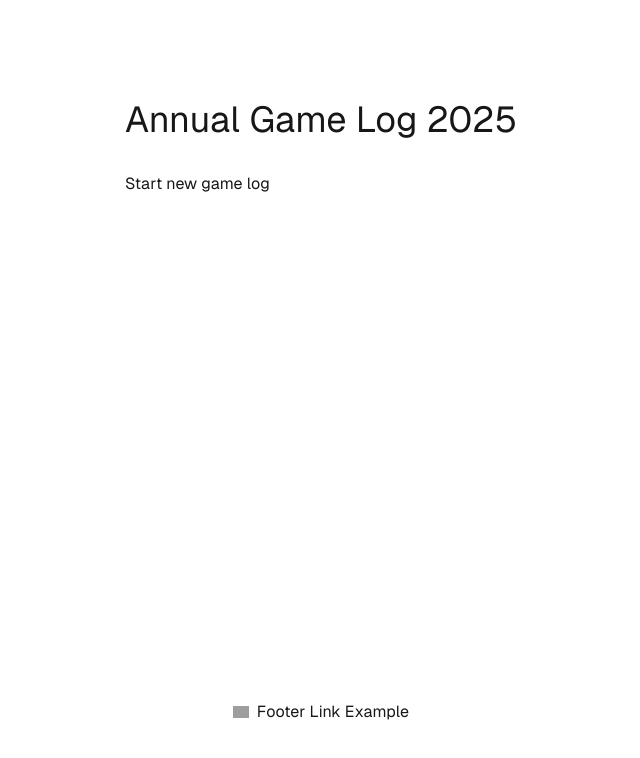
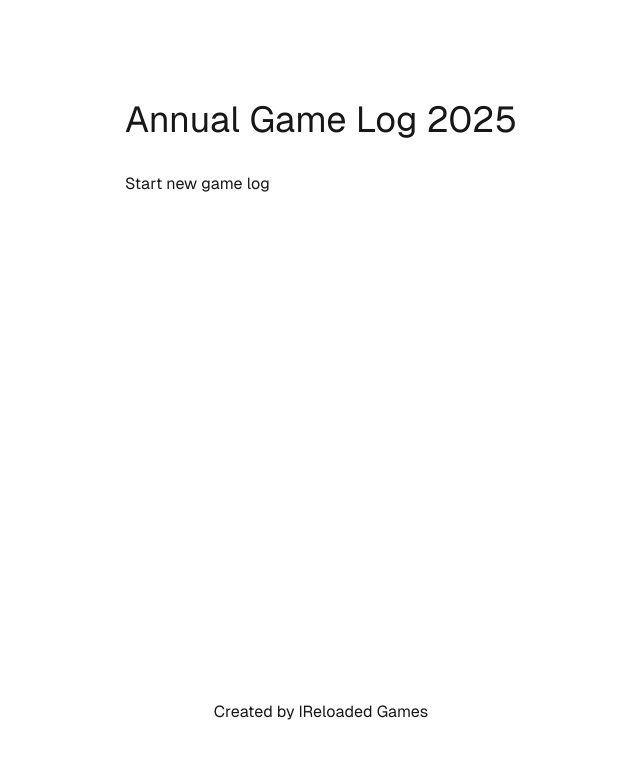
Before and after one commit to bren-codes94/annual-game-log, a Next.js app: page / in a window 1280 px wide. Shown: the top 758 px of the page, without its empty margins (319-959 px from the left). Built offline with nearby package versions, Linux system fonts and the light colour scheme; grey boxes are pictures that could not be loaded.

Commit message:
set up base of dashboard page

```diff
--- /dev/null
+++ b/app/dashboard/page.tsx
@@ -0,0 +1,19 @@
+export default function Dashboard() {
+  // TODO: style page layout
+  // TODO: pass game log data to page
+  return (
+    <>
+      <section className="gameLogOverview">
+        <h2 className="text-4xl">Your 2025 Game Log</h2>
+        <div className="logHeaders">
+          <h4>Title</h4>
+          <h4>Goal</h4>
+          <h4>Status</h4>
+        </div>
+      </section>
+      <section className="gameLogStats">
+        <h2 className="text-4xl">Game Log Statistics</h2>
+      </section>
+    </>
+  )
+}
--- a/app/page.tsx
+++ b/app/page.tsx
@@ -13,21 +13,7 @@ export default async function Home() {
         </div>
       </main>
       <footer className="row-start-3 flex gap-6 flex-wrap items-center justify-center">
-        <a
-          className="flex items-center gap-2 hover:underline hover:underline-offset-4"
-          href=""
-          target="_blank"
-          rel="noopener noreferrer"
-        >
-          <Image
-            aria-hidden
-            src="https://nextjs.org/icons/file.svg"
-            alt="File icon"
-            width={16}
-            height={16}
-          />
-          Footer Link Example
-        </a>
+          Created by IReloaded Games
       </footer>
     </div>
   );
```
